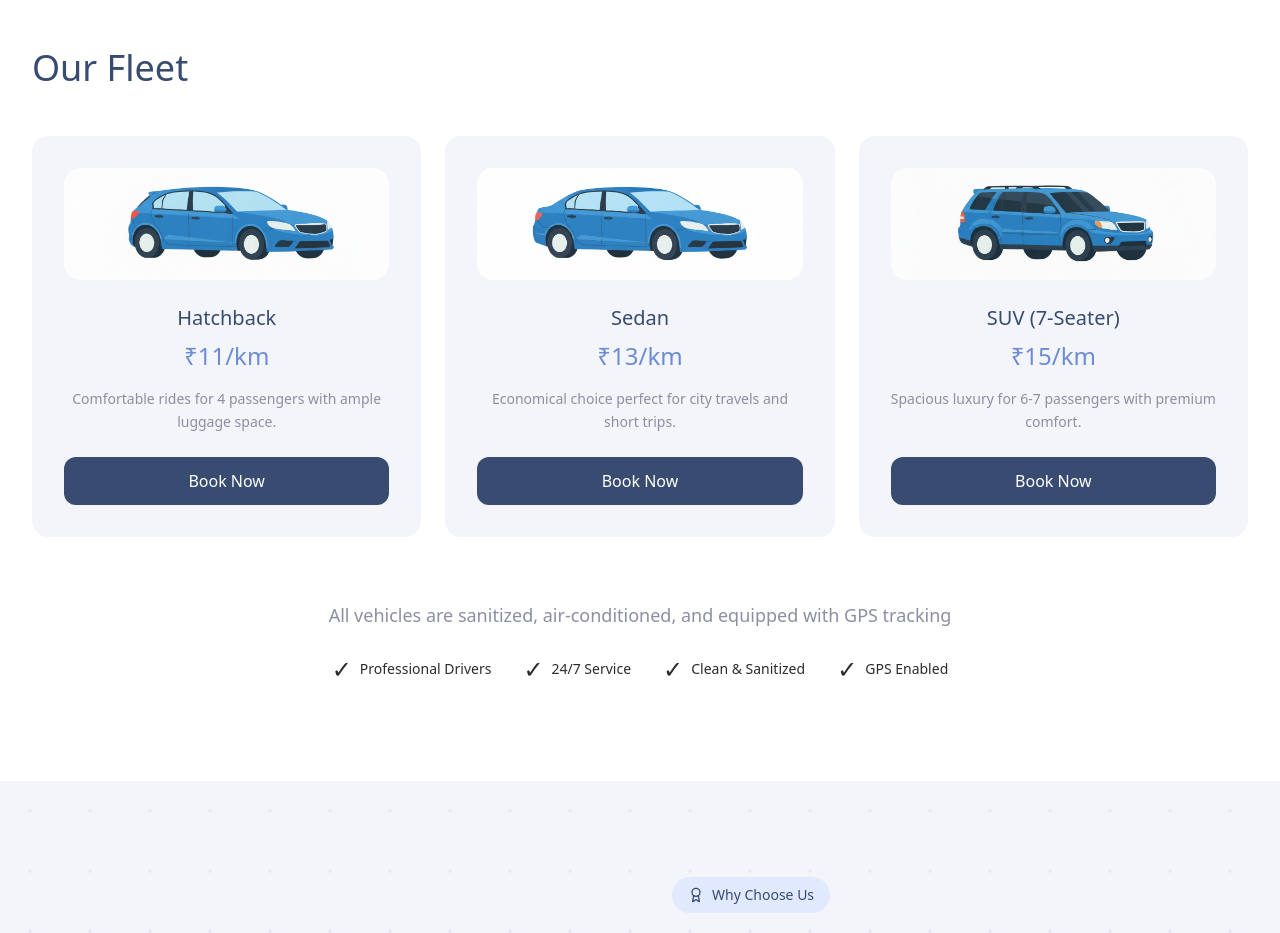
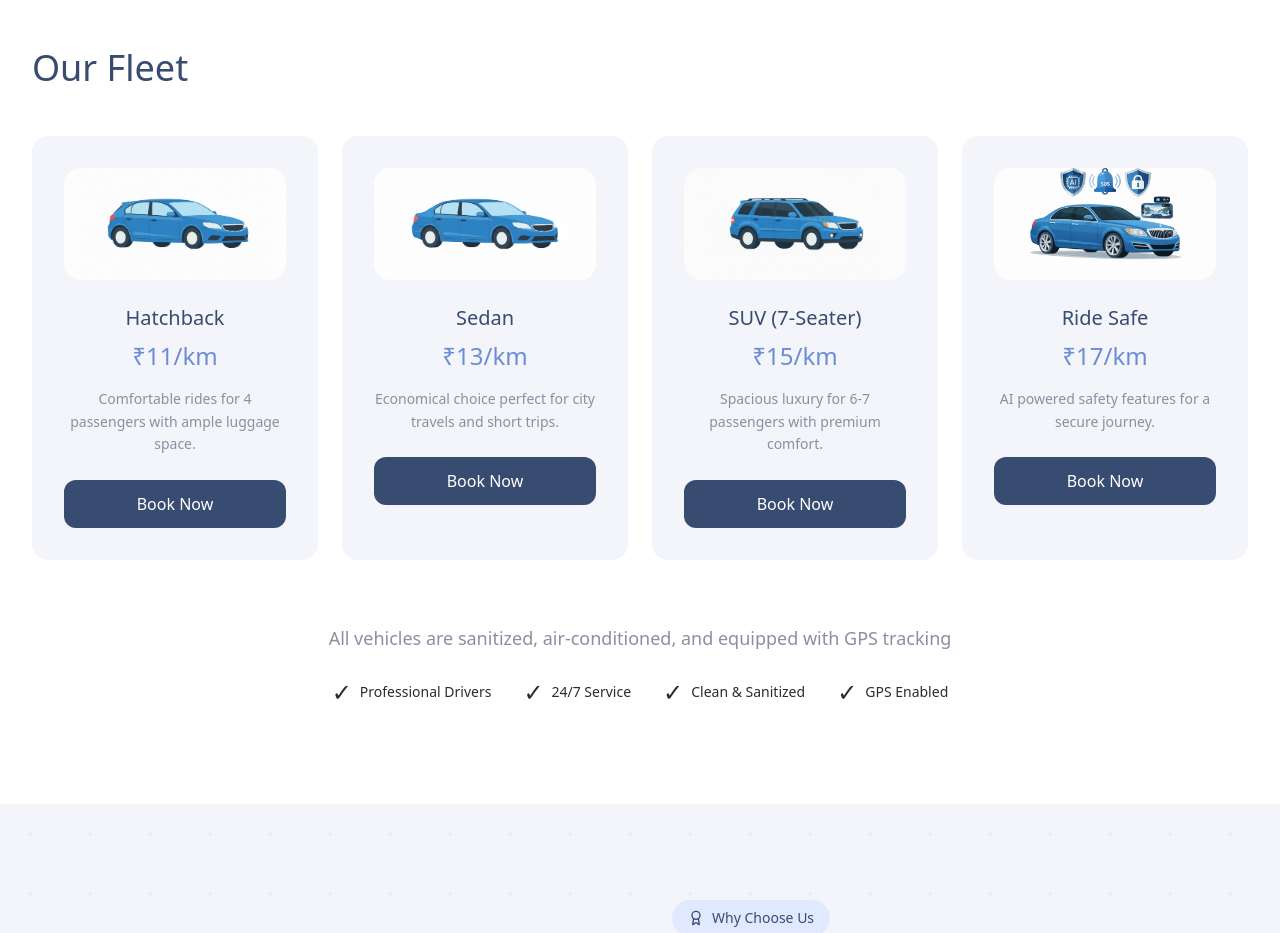
Before and after one commit to Nikhilpancholi/cab-tale, a React (Vite) app: page / in a window 1280 px wide. Shown: the part 2520-3453 px from the top of the page. Built offline with nearby package versions, Linux system fonts and the light colour scheme.

Commit message:
add ride safe

```diff
--- a/src/App.jsx
+++ b/src/App.jsx
@@ -28,9 +28,8 @@ const App = () => {
         <Footer />
       </div>
 
-      {/* WhatsApp sticky button */}
+      {/* WhatsApp button */}
       <WhatsappUs />
-
     </BrowserRouter>
 
   )
--- a/src/components/Fleet.tsx
+++ b/src/components/Fleet.tsx
@@ -3,6 +3,7 @@ import { motion } from 'framer-motion';
 import sedanImg from '../assets/car-sedan.png';
 import hatchbackImg from '../assets/car-hatchback.png';
 import suvImg from '../assets/car-suv.png';
+import rideSafeImg from '../assets/car-ridesafe.png';
 
 const fleetCategories = [
   {
@@ -22,6 +23,12 @@ const fleetCategories = [
     price: '₹15/km',
     description: 'Spacious luxury for 6-7 passengers with premium comfort.',
     carImage: suvImg,
+  },
+  {
+  name: 'Ride Safe',
+  price: '₹17/km',
+  description: 'AI powered safety features for a secure journey.',
+  carImage: rideSafeImg,
   },
 ];
 
@@ -43,7 +50,7 @@ export function Fleet() {
         </motion.div>
 
         {/* Fleet Grid */}
-        <div className="grid grid-cols-1 sm:grid-cols-2 lg:grid-cols-3 gap-6">
+        <div className="grid grid-cols-1 sm:grid-cols-2 lg:grid-cols-4 gap-6">
           {fleetCategories.map((category, index) => (
             <motion.div
               key={index}
```
Also changed, not shown: src/assets/car-ridesafe.png (added).
